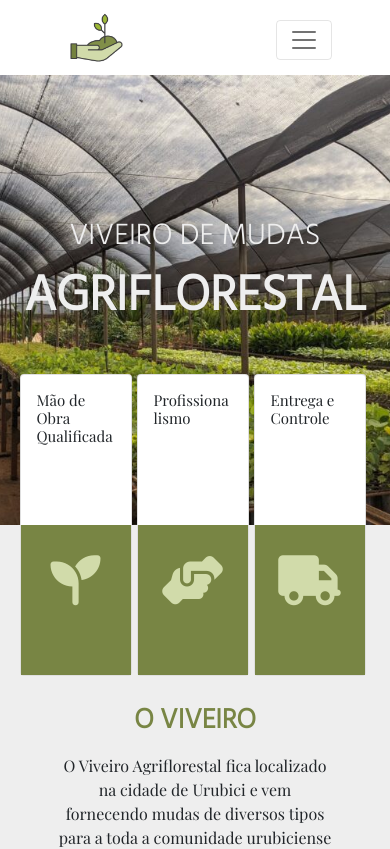
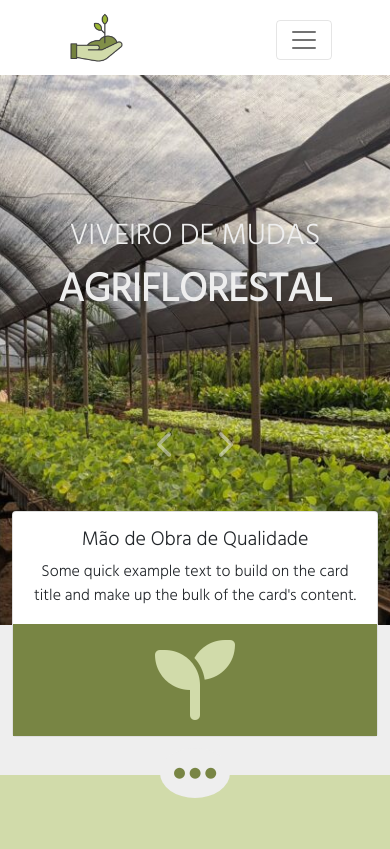
Before and after one commit to thaisfinck/viveiro, a React (Create React App) app: page / in a window 390 px wide. Shown: the top 849 px of the page. Built offline with nearby package versions, Linux system fonts and the light colour scheme; a web font is replaced by a local one.

Commit message:
feat(oviveiro) : mediaquery finished

```diff
--- a/public/index.html
+++ b/public/index.html
@@ -35,7 +35,8 @@
     <script src="https://kit.fontawesome.com/588e13b6ac.js" crossorigin="anonymous"></script>
     <!-- bootstrap -->
     <link href="https://cdn.jsdelivr.net/npm/bootstrap@5.1.3/dist/css/bootstrap.min.css" rel="stylesheet" integrity="sha384-1BmE4kWBq78iYhFldvKuhfTAU6auU8tT94WrHftjDbrCEXSU1oBoqyl2QvZ6jIW3" crossorigin="anonymous">
-    </head>
+    <script src="https://cdn.jsdelivr.net/npm/bootstrap@5.1.3/dist/js/bootstrap.min.js" integrity="sha384-QJHtvGhmr9XOIpI6YVutG+2QOK9T+ZnN4kzFN1RtK3zEFEIsxhlmWl5/YESvpZ13" crossorigin="anonymous"></script>
+  </head>
   <body>
     <div id="root"></div>
   </body>
--- a/src/components/oviveiro.js
+++ b/src/components/oviveiro.js
@@ -7,37 +7,124 @@ export default function Oviveiro() {
       <h3 className='text-center text-uppercase pt-5' id='subtitle'>VIVEIRO DE MUDAS</h3>
         <h1 className='text-center text-uppercase mb-3' id='titlemain'><strong>AGRIFLORESTAL</strong></h1>
       </div>
-      <div className="container" id="blocks">
-          <div className="row">
-            <div className="col-4 main-blocks">
-              <div className="card position-relative bottom-50 main-card">
-                <div className="card-body main-body-card">
-                  <h5 className="card-title content">Mão de Obra Qualificada</h5>
-                  <p className="card-text content">Some quick example text to build on the card title and make up the bulk of the card's content.</p>
+
+      <div
+        id="carouselMultiItemExample"
+        className="carousel slide carousel-dark text-center"
+        data-mdb-ride="carousel"
+      >
+        <div className="d-flex justify-content-center mb-4">
+          <button
+            className="carousel-control-prev position-relative"
+            type="button"
+            data-mdb-target="#carouselMultiItemExample"
+            data-mdb-slide="prev"
+          >
+            <span><i className="fas fa-chevron-left left-right"></i></span>
+          </button>
+          <button
+            className="carousel-control-next position-relative light"
+            type="button"
+            data-mdb-target="#carouselMultiItemExample"
+            data-mdb-slide="next"
+          >
+            <span><i className="fas fa-chevron-right left-right"></i></span>
+          </button>
+        </div>
+        <div className="carousel-inner py-4">
+          <div className="carousel-item active">
+            <div className="container">
+              <div className="row">
+                <div className="col-lg-4">
+                  <div className="card">
+                  <div className="card-body">
+                      <h5 className="card-title">Mão de Obra de Qualidade</h5>
+                      <p className="card-text">
+                        Some quick example text to build on the card title and make up the bulk
+                        of the card's content.
+                      </p>
+                    </div>
+                    <div className='card-icon text-center p-3'><i className="fas fa-seedling main-icon"></i></div>
+                  </div>
                 </div>
-                <div className='card-icon text-center pt-5'><i className="fas fa-seedling"></i></div>
-              </div>
-            </div>
-            <div className="col-4 main-blocks">
-              <div className="card position-relative bottom-50 main-card" >
-                <div className="card-body main-body-card">
-                  <h5 className="card-title content">Profissionalismo</h5>
-                  <p className="card-text content">Some quick example text to build on the card title and make up the bulk of the card's content.</p>
+
+                <div className="col-lg-4 d-none d-lg-block">
+                  <div className="card">
+                  <div className="card-body">
+                      <h5 className="card-title">Profissionalismo</h5>
+                      <p className="card-text">
+                        Some quick example text to build on the card title and make up the bulk
+                        of the card's content.
+                      </p>
+                    </div>
+                    <div className='card-icon text-center p-3'><i className="fas fa-hands-helping main-icon"></i></div>
+                  </div>
                 </div>
-                <div className='card-icon text-center pt-5'><i className="fas fa-hands-helping"></i></div>
-             </div>
-            </div>
-            <div className="col-4 main-blocks" id="extra">
-              <div className="card position-relative bottom-50 main-card">
-                <div className="card-body main-body-card">
-                  <h5 className="card-title content">Entrega e Controle</h5>
-                  <p className="card-text content">Some quick example text to build on the card title and make up the bulk of the card's content.</p>
+
+                <div className="col-lg-4 d-none d-lg-block">
+                  <div className="card">
+                  <div className="card-body">
+                      <h5 className="card-title">Entrega</h5>
+                      <p className="card-text">
+                        Some quick example text to build on the card title and make up the bulk
+                        of the card's content.
+                      </p>
+                    </div>
+                    <div className='card-icon text-center p-3'><i className="fas fa-truck main-icon"></i></div>
+                  </div>
                 </div>
-                <div className='card-icon text-center pt-5'><i className="fas fa-truck"></i></div>
               </div>
             </div>
           </div>
+
+          <div className="carousel-item">
+          <div className="container">
+              <div className="row">
+                <div className="col-lg-4">
+                  <div className="card">
+                  <div className="card-body">
+                      <h5 className="card-title">Mão de Obra de Qualidade</h5>
+                      <p className="card-text">
+                        Some quick example text to build on the card title and make up the bulk
+                        of the card's content.
+                      </p>
+                    </div>
+                    <div className='card-icon text-center p-3'><i className="fas fa-seedling main-icon"></i></div>
+                  </div>
+                </div>
+
+                <div className="col-lg-4 d-none d-lg-block">
+                  <div className="card">
+                  <div className="card-body">
+                      <h5 className="card-title">Profissionalismo</h5>
+                      <p className="card-text">
+                        Some quick example text to build on the card title and make up the bulk
+                        of the card's content.
+                      </p>
+                    </div>
+                    <div className='card-icon text-center p-3'><i className="fas fa-hands-helping main-icon"></i></div>
+                  </div>
+                </div>
+
+                <div className="col-lg-4 d-none d-lg-block">
+                  <div className="card">
+                  <div className="card-body">
+                      <h5 className="card-title">Card title</h5>
+                      <p className="card-text">
+                        Some quick example text to build on the card title and make up the bulk
+                        of the card's content.
+                      </p>
+                    </div>
+                    <div className='card-icon text-center p-3'><i className="fas fa-truck main-icon"></i></div>
+                  </div>
+                </div>
+              </div>
+            </div>
+          </div>
+        </div>
       </div>
+      <div id="main-content" className='pb-3 pt-5'>
+      <p className="content text-center"><i class="fas fa-ellipsis-h" id="separator-one"></i></p>
       <div id="oviveiro-text">
       <h1 className='title text-center mb-3'><strong>O VIVEIRO</strong></h1>
           <div className="content text-center mb-4">
@@ -47,9 +134,11 @@ export default function Oviveiro() {
           nosso maior retorno e ver o agricultor ter bons resultados.</p>
           </div>
         </div>
-        <div id="video" class="container ratio ratio-16x9 mb-5">
-          <iframe width="560" height="315" src="https://www.youtube.com/embed/3wG4ngW7k7w" title="YouTube video player" frameborder="0" allow="accelerometer; autoplay; clipboard-write; encrypted-media; gyroscope; picture-in-picture" allowfullscreen></iframe>
+        <div id="video" className="container ratio ratio-16x9 mb-5">
+          <iframe width="560" height="315" src="https://www.youtube.com/embed/3wG4ngW7k7w" title="YouTube video player" frameBorder="0" allow="accelerometer; autoplay; clipboard-write; encrypted-media; gyroscope; picture-in-picture" allowFullScreen></iframe>
         </div>
+        <p className="content text-center"><i class="fas fa-ellipsis-h" id="separator-two"></i></p>
+      </div>
     </section>
   )
 }
--- a/src/index.css
+++ b/src/index.css
@@ -34,7 +34,7 @@
   margin: auto;
 }
 
-#quemsomos{
+#quemsomos-text{
   max-width: 70%;
   margin: auto;
 }
@@ -71,26 +71,37 @@ nav {
   background-position: center;
 }
 
-#blocks {
-  width: 80%;
-  height: 250px;
-  margin: auto;
-}
-
-.main-blocks {
-  padding: 40px;
-}
-.main-body-card {
-  height: 120px;
-}
-
-.card-icon{
-  height: 200px;
+.card-icon {
   background-color: #788544;
 }
 
-i {
-  font-size: 100px;
+.left-right {
+  font-size: 28px;
+  color: #eee;
+}
+
+#separator-one {
+  position: relative;
+  bottom: 75px;
+  font-size: 50px;
+  color: #788544;
+  background-color: #eee;
+  border-radius: 50%;
+  width: 70px;
+}
+
+#separator-two {
+  position: relative;
+  top: 55px;
+  font-size: 50px;
+  color: #788544;
+  background-color: #eee;
+  border-radius: 50%;
+  width: 70px;
+}
+
+.main-icon {
+  font-size: 80px;
   color: #d1dbaa;
 }
 
@@ -108,6 +119,55 @@ i {
   margin: auto;
 }
 
+#carouselMultiItemExample {
+  position: relative;
+  bottom: 217px;
+  height: 150px;
+}
+
+#main-content {
+  background-color: #d1dbaa;
+}
+
+
+/* X-Large devices (large desktops, 1200px and up) */
+@media (max-width: 1199.98px) {
+#titlemain {
+  font-size: 50px;
+}
+#video {
+  width: 70%;
+}
+}
+
+
+@media (max-width: 991.98px) {
+  #titlemain {
+    font-size: 50px;
+  }
+  #video {
+    width: 70%;
+  }
+  #carouselMultiItemExample {
+    position: relative;
+    bottom: 170px;
+  }
+}
+
+/* Medium devices (tablets, 768px and down) */
+@media (max-width: 767.98px) {
+  #titlemain {
+    font-size: 50px;
+  }
+  #video {
+    width: 70%;
+  }
+  #carouselMultiItemExample {
+    position: relative;
+    bottom: 194px;
+  }
+}
+
 /* Small devices (landscape phones, 576px and down) */
 @media (max-width: 575.98px) {
   #titlemain {
@@ -116,142 +176,43 @@ i {
   #subtitle {
     font-size: 30px;
   }
-  #headline {
-    height: 450px;
+  #video {
+    width: 70%;
   }
-  #blocks{
-    width: 90%;
-    height: 180px;
+  #carouselMultiItemExample {
+    position: relative;
+    bottom: 194px;
   }
-  .main-blocks {
-    margin-right: 0;
+}
+
+@media (max-width: 375px) {
+  #titlemain {
+    font-size: 40px;
   }
-  .main-card {
-    margin-right: 5px;
-    width: auto;
-  }
-  .main-body-card {
-    height: 100px;
-    font-size: 15px;
-  }
-  .main-card p {
-    display: none;
-  }
-  .card-icon{
-    height: 100px;
-    background-color: #788544;
-  }
-  i {
-    position: relative;
-    bottom: 18px;
-    font-size: 50px;
-    color: #d1dbaa;
+  #subtitle {
+    font-size: 30px;
   }
   #video {
     width: 70%;
   }
+  #carouselMultiItemExample {
+    position: relative;
+    bottom: 217px;
   }
+}
 
-/* Medium devices (tablets, 768px and down) */
-@media (max-width: 767.98px) {
+@media (max-width: 280px) {
   #titlemain {
-    font-size: 50px;
+    font-size: 40px;
   }
-  .main-blocks {
-    margin-right: 0;
-    padding: 0;
-  }
-  .main-card {
-    width: auto;
-  }
-  .main-body-card {
-    height: 150px;
-  }
-  .main-card h5 {
-    font-size: 15px;
-  }
-  .main-card p {
-    font-size: 13px;
-  }
-  .card-icon{
-    height: 150px;
-    background-color: #788544;
-  }
-  i {
-    font-size: 50px;
-    color: #d1dbaa;
-    padding-bottom: 20px;
+  #subtitle {
+    font-size: 30px;
   }
   #video {
     width: 70%;
   }
+  #carouselMultiItemExample {
+    position: relative;
+    bottom: 265px;
   }
-
- @media (max-width: 991.98px) {
-#titlemain {
-  font-size: 50px;
 }
-.main-blocks {
-  margin-right: 0;
-  padding: 0;
-}
-.main-card {
-  width: auto;
-}
-.main-body-card {
-  height: 150px;
-}
-.main-card h5 {
-  font-size: 15px;
-}
-.main-card p {
-  font-size: 13px;
-}
-.card-icon{
-  height: 150px;
-  background-color: #788544;
-}
-i {
-  font-size: 50px;
-  color: #d1dbaa;
-  padding-bottom: 20px;
-}
-#video {
-  width: 70%;
-}
-}
-
-/* X-Large devices (large desktops, 1200px and up) */
-@media (max-width: 1199.98px) {
-#titlemain {
-  font-size: 50px;
-}
-.main-blocks {
-  margin-right: 0;
-  padding: 0;
-}
-.main-card {
-  width: auto;
-}
-.main-body-card {
-  height: 150px;
-}
-.main-card h5 {
-  font-size: 15px;
-}
-.main-card p {
-  font-size: 13px;
-}
-.card-icon{
-  height: 150px;
-  background-color: #788544;
-}
-i {
-  font-size: 50px;
-  color: #d1dbaa;
-  padding-bottom: 20px;
-}
-#video {
-  width: 70%;
-}
-}
```
